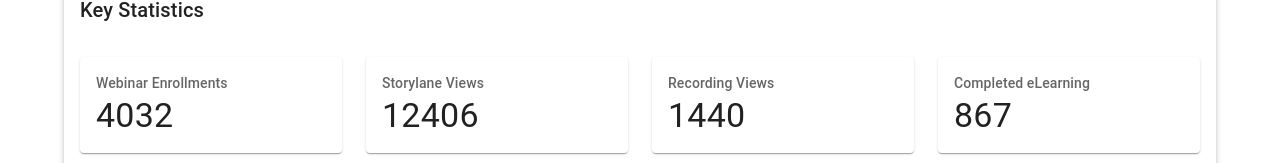
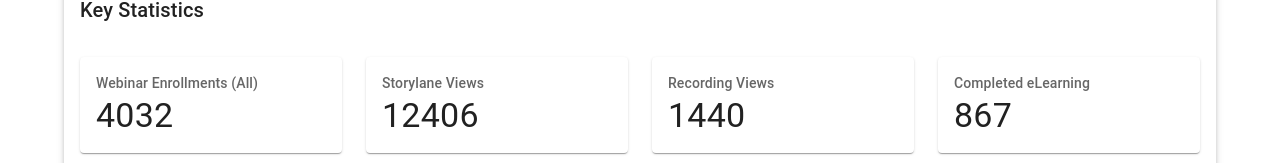
Before and after one commit to beckletts/datamensch, a React (Vite) app: page / in a window 1280 px wide. Shown: the part 565-728 px from the top of the page. Built offline with nearby package versions, Linux system fonts and the light colour scheme.

Commit message:
Show all webinar enrollments regardless of time filters

```diff
--- a/src/components/Summary.tsx
+++ b/src/components/Summary.tsx
@@ -42,10 +42,8 @@ export const Summary: React.FC<SummaryProps> = ({
 
     // Calculate the four key metrics
     const metrics = useMemo(() => {
-        // 1. Total webinar registrations
-        const webinarRegistrations = data.filter(record =>
-            record.course.toLowerCase().includes('webinar')
-        ).length;
+        // 1. Total webinar registrations (using allWebinarData to show all enrollments regardless of time frame)
+        const webinarRegistrations = allWebinarData.length;
 
         // 2. Total recording viewings
         const recordingViewings = data.filter(record =>
@@ -68,7 +66,7 @@ export const Summary: React.FC<SummaryProps> = ({
             completedELearning,
             storylaneViews
         };
-    }, [data, storylaneData]);
+    }, [data, storylaneData, allWebinarData]);
 
     return (
         <Grid container spacing={3} sx={{ mb: 3 }}>
@@ -80,7 +78,7 @@ export const Summary: React.FC<SummaryProps> = ({
             <Grid item xs={12} md={3}>
                 <Paper sx={{ p: 2 }}>
                     <Typography variant="subtitle2" color="textSecondary">
-                        Webinar Enrollments
+                        Webinar Enrollments (All)
                     </Typography>
                     <Typography variant="h4">
                         {metrics.webinarRegistrations}
```
